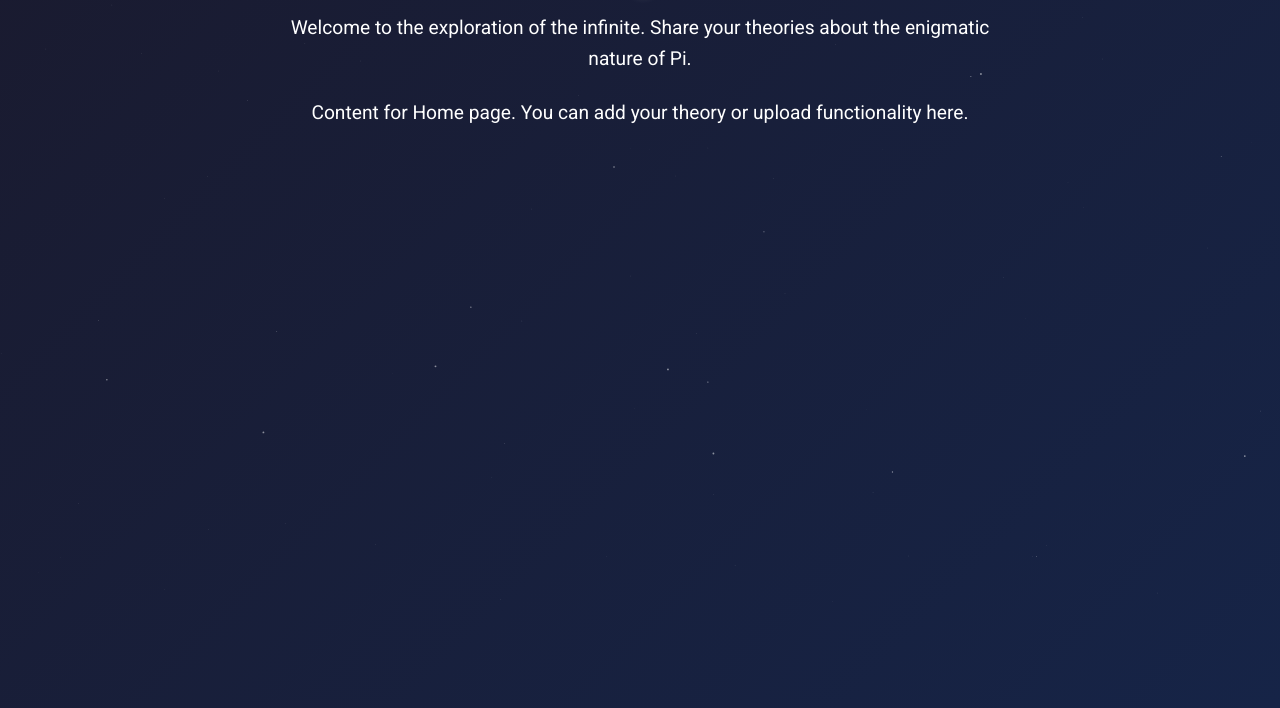
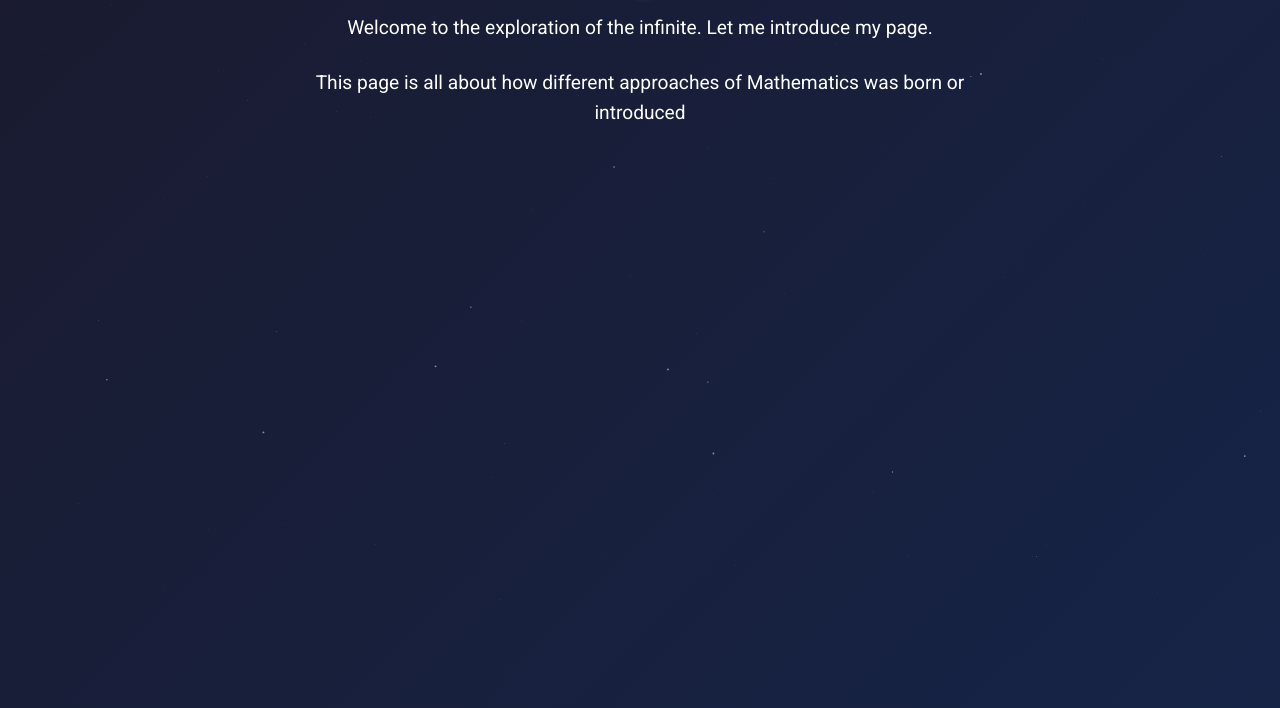
Before and after one commit to Soumyadeep-sts/Last-digit-of-pi, a plain HTML site: page index.html in a window 1280 px wide. Shown: the part 192-900 px from the top of the page. Drawn offline with Linux system fonts and the light colour scheme.

Commit message:
Update index.html

```diff
--- a/index.html
+++ b/index.html
@@ -20,8 +20,8 @@
     </nav>
     <div class="content" id="home">
         <h1>Last Digit of Pi</h1>
-        <p>Welcome to the exploration of the infinite. Share your theories about the enigmatic nature of Pi.</p>
-        <p>Content for Home page. You can add your theory or upload functionality here.</p>
+        <p>Welcome to the exploration of the infinite. Let me introduce my page.</p>
+        <p>This page is all about how different approaches of Mathematics was born or introduced</p>
     </div>
     <div class="content" id="page1" style="display: none;">
         <h1>Page 1: Theory Insights</h1>
```
